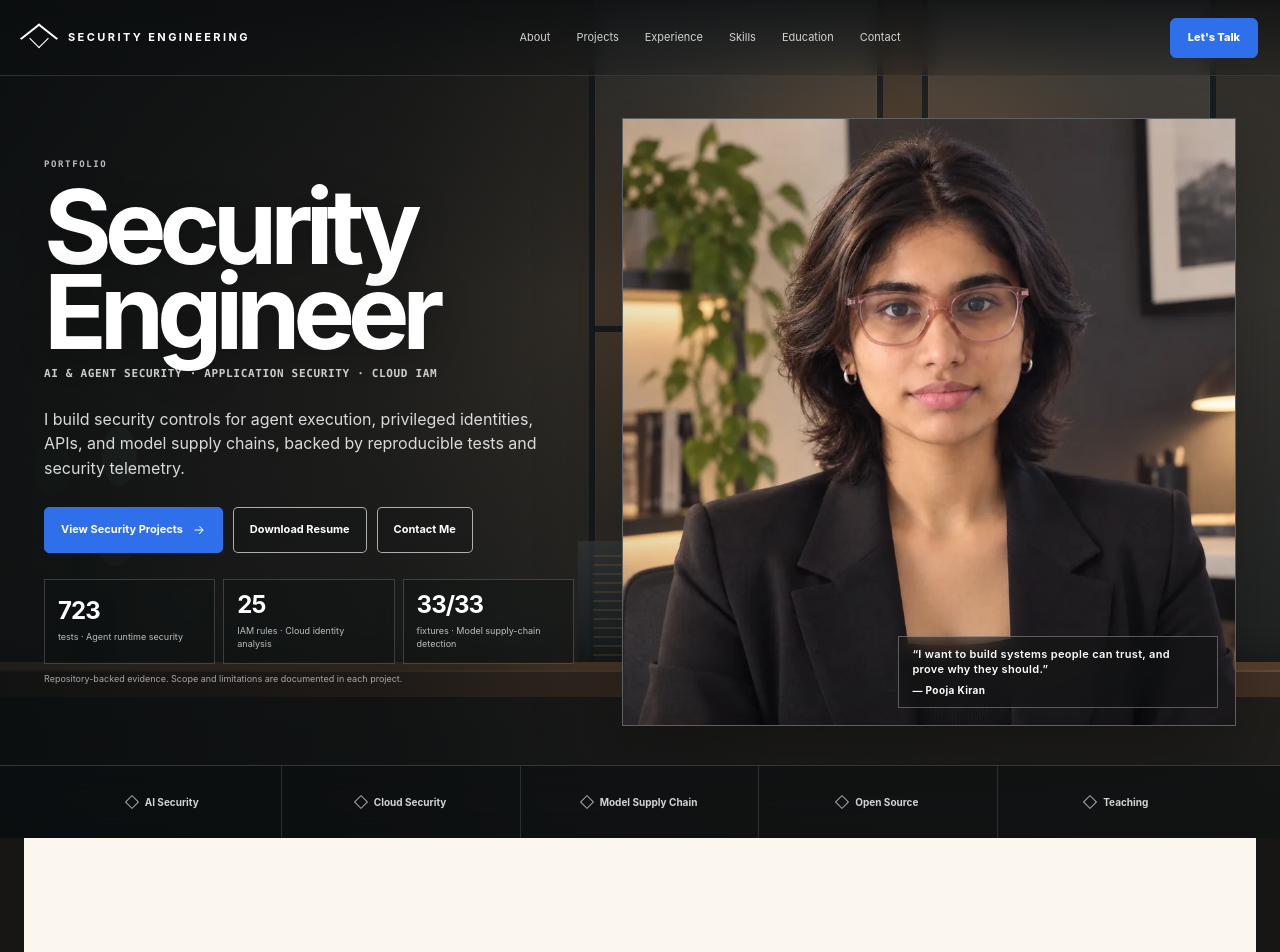
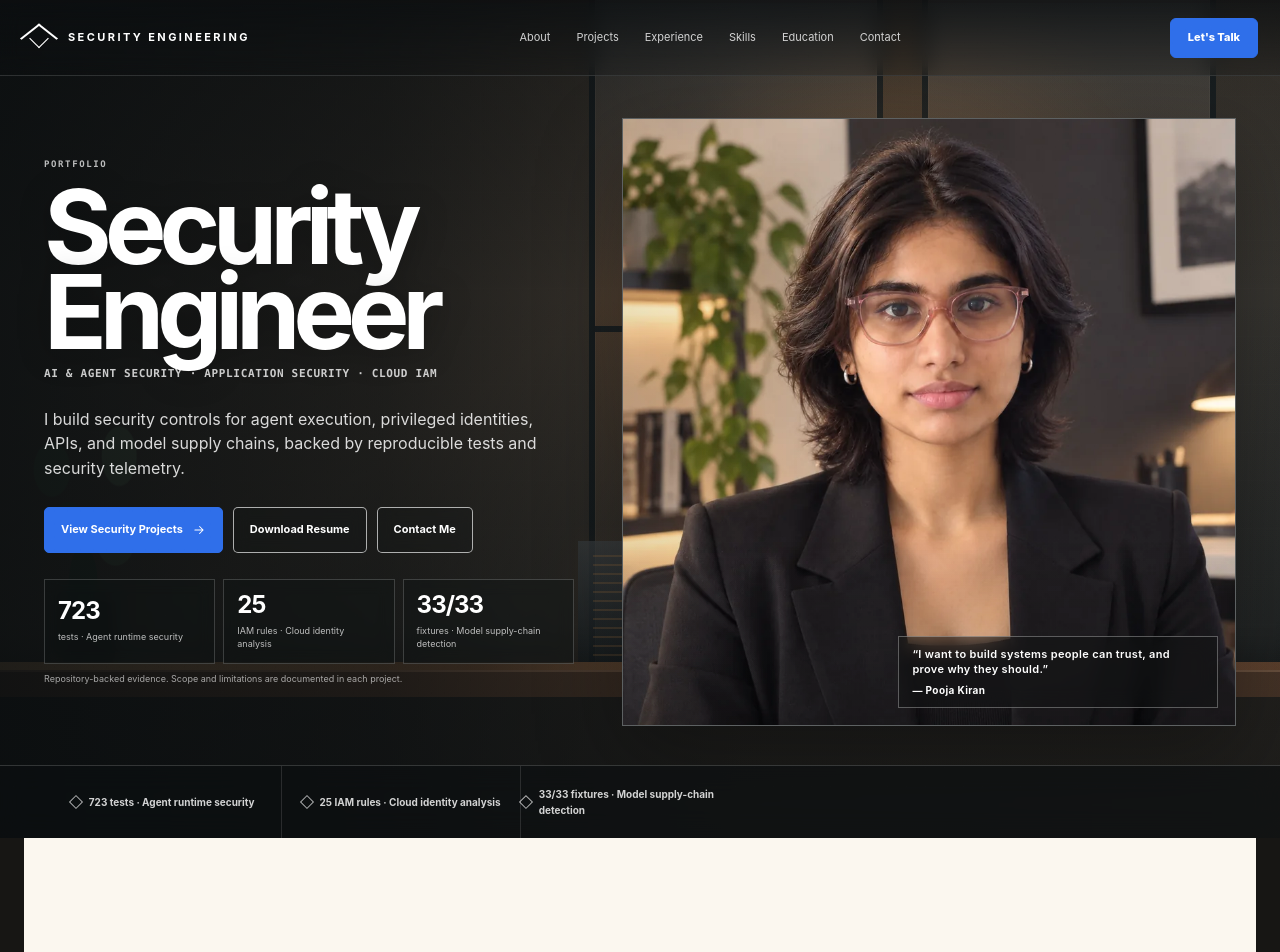
Before and after one commit to poojakira/Pooja_Kiran_Portfolio_Website, a Next.js app: page / in a window 1280 px wide. Shown: the top 952 px of the page. Built offline with nearby package versions, Linux system fonts and the light colour scheme.

Commit message:
Optimize portfolio for recruiter scan speed

```diff
--- a/src/components/Portfolio.tsx
+++ b/src/components/Portfolio.tsx
@@ -107,11 +107,9 @@ function Header() {
 
 function Hero() {
   const capabilities = [
-    "AI Security",
-    "Cloud Security",
-    "Model Supply Chain",
-    "Open Source",
-    "Teaching",
+    "723 tests · Agent runtime security",
+    "25 IAM rules · Cloud identity analysis",
+    "33/33 fixtures · Model supply-chain detection",
   ];
 
   return (
```
